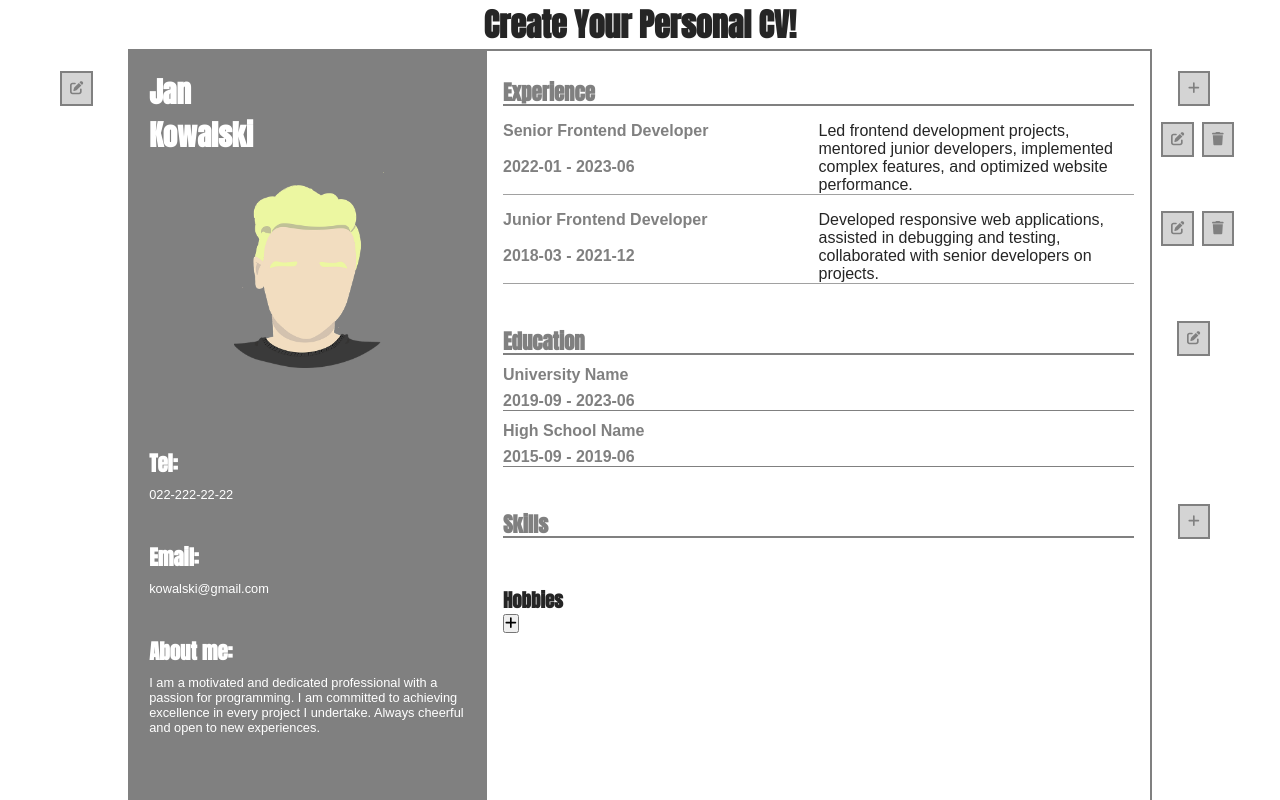
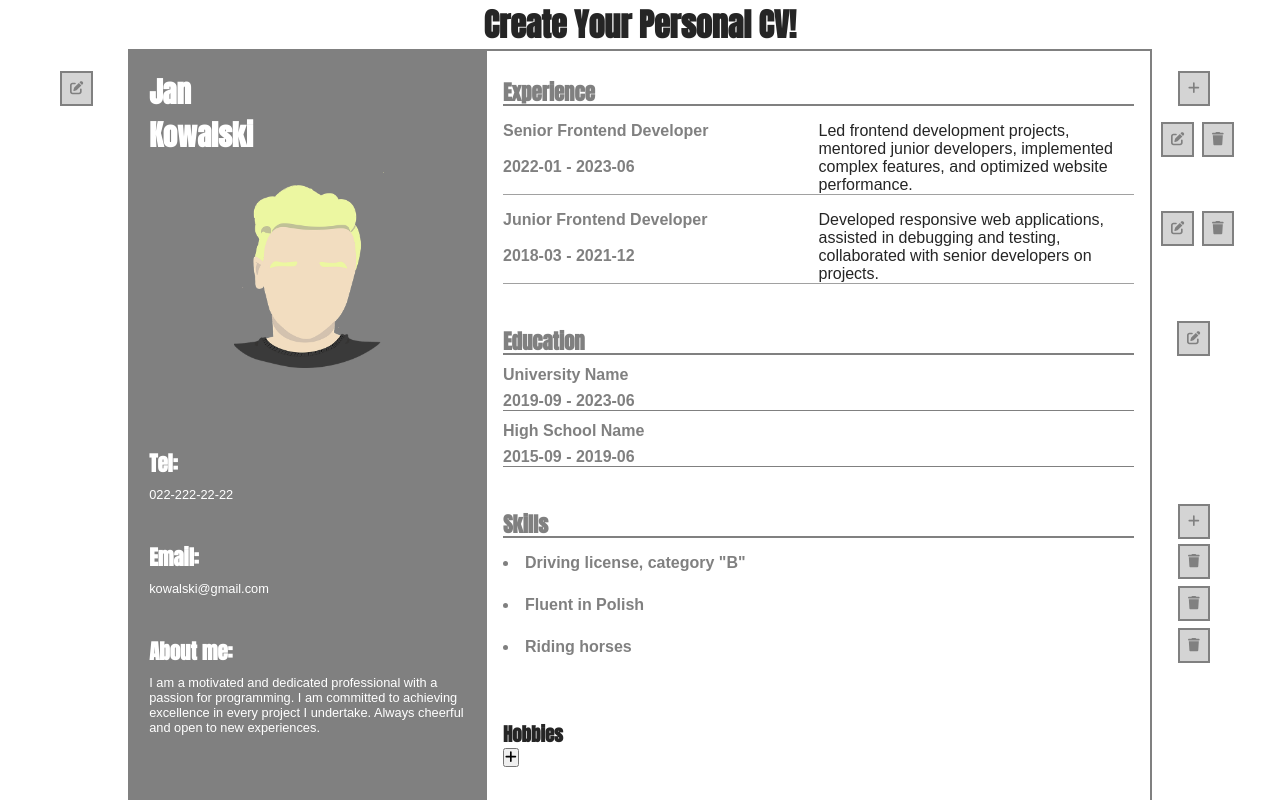
Before and after one commit to Pawel-Ochmann/CVApplication, a React (Vite) app: page / in a window 1280 px wide. Shown: the top 800 px of the page. Built offline with nearby package versions, Linux system fonts and the light colour scheme; a web font is replaced by a local one.

Commit message:
Skills component is ready

```diff
--- a/src/components/Skills.jsx
+++ b/src/components/Skills.jsx
@@ -6,7 +6,11 @@
 // eslint-disable-next-line react/prop-types
 function Skills({ activeDialog, setActiveDialog }) {
   const [pendingSkill, setPendingSkill] = useState('');
-  const [skills, setSkills] = useState([]);
+  const [skills, setSkills] = useState([
+    { id: uuidv4(), skill: 'Driving license, category "B"' },
+    { id: uuidv4(), skill: 'Fluent in Polish' },
+    { id: uuidv4(), skill: 'Riding horses' },
+  ]);
 
   const nameRef = useRef('');
 
@@ -63,9 +67,9 @@
       <div className='skillsContainer'>
         {skills.map((skill) => {
           return (
-            <div className='skill' key={skill.id}>
-              <p>{skill.skill}</p>
-              <button>
+            <ul className='skill' key={skill.id}>
+              <li>{skill.skill}</li>
+              <button className='change'>
                 <FontAwesomeIcon
                   icon={faTrash}
                   onClick={() => {
@@ -73,7 +77,7 @@
                   }}
                 />
               </button>
-            </div>
+            </ul>
           );
         })}
       </div>
--- a/src/styles/main.scss
+++ b/src/styles/main.scss
@@ -186,6 +186,27 @@
     right: -60px;
     top: 5px;
   }
+  .skillsContainer {
+    position: relative;
+    padding: 1rem 0;
+    display: flex;
+    flex-direction: column;
+    gap: 1.5rem;
+  }
+  .skill {
+    position: relative;
+    list-style-type: disc;
+    list-style-position: inside;
+
+    & > .change {
+      right: -76px;
+      top: -10px;
+    }
+    li {
+      font-weight: bold;
+      color: var(--color-accent__main);
+    }
+  }
 }
 
 dialog[open] {
```
